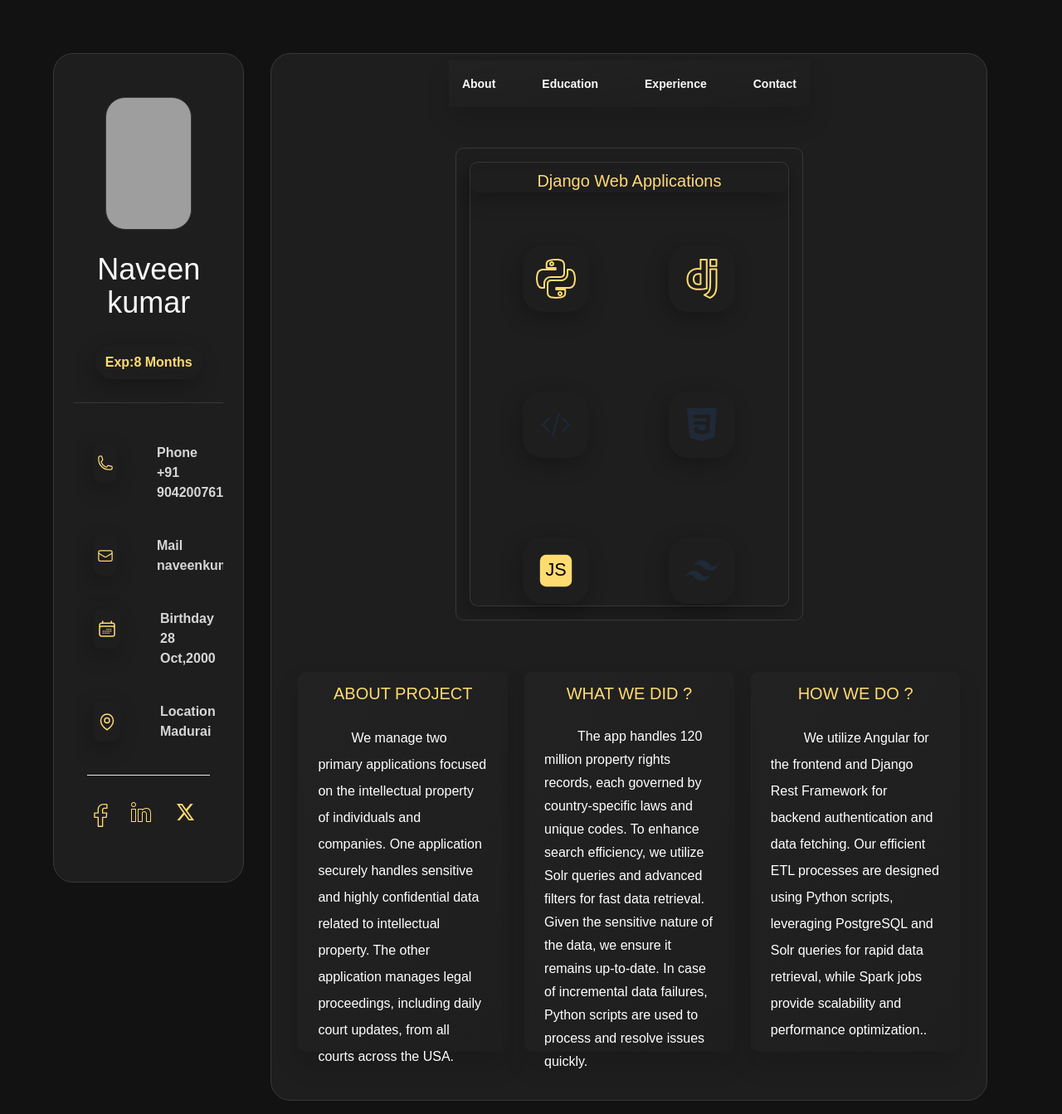
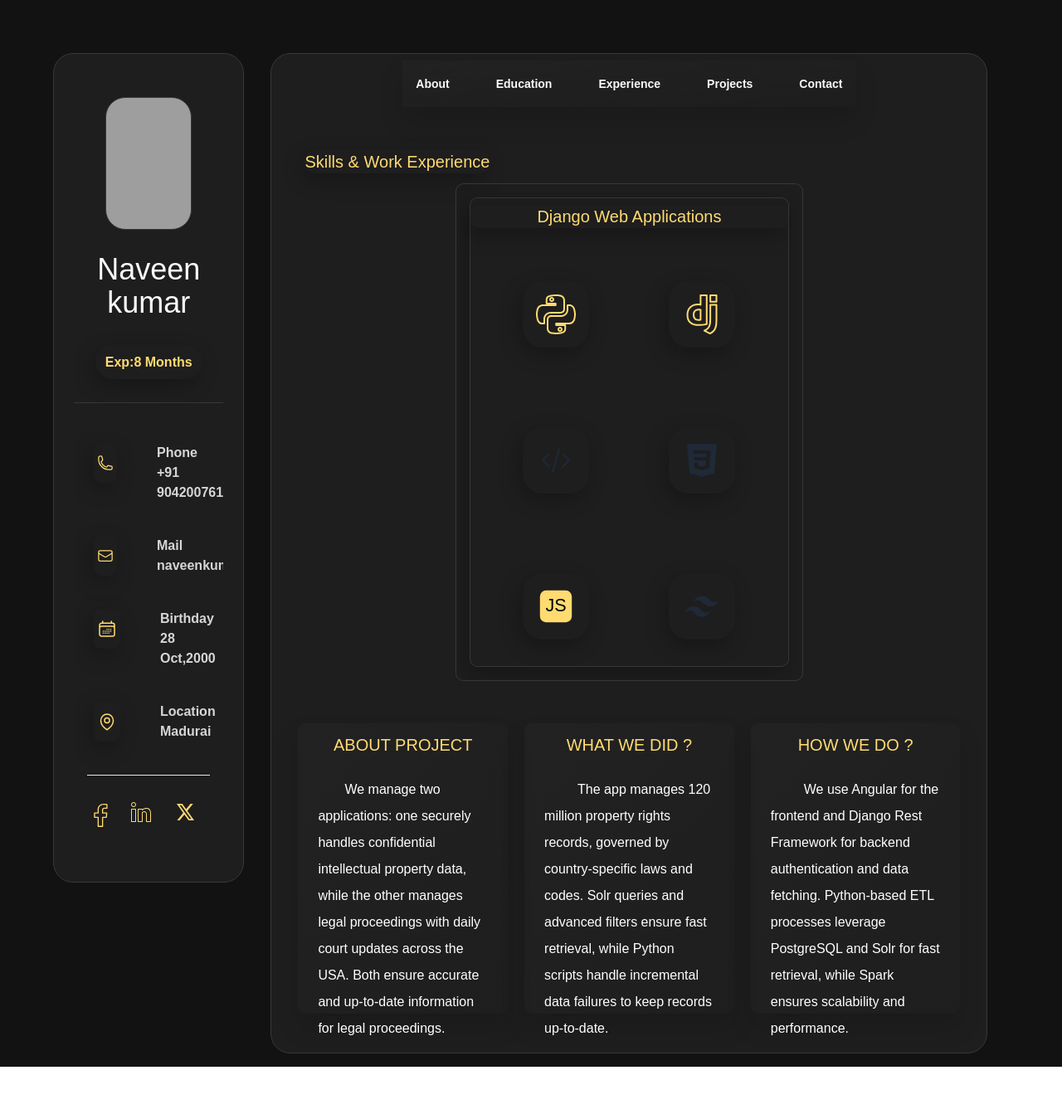
Before and after one commit to Naveenkumar2810/Naveen_portfolio, a React (Create React App) app: page /workexp in a window 1280 px wide. Shown: the whole page at 83% size. After the commit the page ends 1286 px from the top, so only its background shows below. Built offline with nearby package versions, Linux system fonts and the light colour scheme; grey boxes are pictures that could not be loaded.

Commit message:
Resume space

```diff
--- a/src/Base.js
+++ b/src/Base.js
@@ -3,8 +3,9 @@ import Profile from './Profile';
 import About from './About';
 import Education from './Education';
 import WorkExp from './WorkExp';
+import Project from './Project';
 import Contact from './Contact';
-import Min_Profile from './Min_prof';
+import Min_prof from './Min_prof';
 // import Routerlayout from './Routerlayout';
 import {Routes,Route} from 'react-router-dom'
 import Navbar from './Navbar';
@@ -28,7 +29,7 @@ const Base = () => {
       <div className='pages-right md:grid grid-rows-12 md:w-3/4 w-full md:min-h-full min-h-screen h-auto bg-page border-[1px] border-br md:rounded-lg flex flex-col '>
         <div className='w-full p-2 md:p-6 mt-2 h-auto md:row-span-12 md:hidden'>
           {
-           window.innerWidth <770 &&<Min_Profile/>
+           window.innerWidth <770 &&<Min_prof/>
           }
         </div>
         <div className='W-full md:row-span-1 sticky bottom-0 justify-center py-2 md:block hidden'>
@@ -39,6 +40,7 @@ const Base = () => {
               <Route path="/React_portfolio" element={<About/>} />
               <Route path="/education" element={<Education />} />
               <Route path="/workexp" element={<WorkExp />} />
+              <Route path="/Project" element={<Project />} />
               <Route path="/contact" element={<Contact />} />
             </Routes>
         </div>
--- a/src/Contact.js
+++ b/src/Contact.js
@@ -38,7 +38,7 @@ const Contact = () => {
         }
    }
   else{
-      if(value.length>10){
+      if(value.length>4){
       e.target.style.border ='1px solid green'
       setField({...fields,message:true})
       }
@@ -70,9 +70,9 @@ const Contact = () => {
     <div className='w-full min-h-full flex flex-col justify-center items-center mt-5 md:mt-0'>
         <h1 className='w-full md:w-1/2 md:text-4xl text-xl text-cus-yell items-center'>Contact Form</h1>
         <form onSubmit={(e)=> form_submit(e)}  className=' w-full md:w-1/2 h-full md:h-1/2 justify-center text-white-1 p-5 px-8 flex flex-row flex-wrap md:gap-2 gap-5 '>
-            <input onChange={(e)=>Check_input(e)} name='fname' className='w-full md:w-72 bg-highlight1 md:p-5 p-3 border-b-[1px] border-br rounded-lg focus:outline-none focus:border-cus-yell' type='text' placeholder='Full Name'/>
-            <input onChange={(e)=>Check_input(e)} name='email' className='w-full md:w-1/2 bg-highlight1 md:p-5 p-3 border-b-[1px] border-br rounded-lg focus:outline-none focus:border-cus-yell' type='Email' placeholder='Email'/>
-            <input onChange={(e)=>Check_input(e)} name='message' className='w-full md:w-full bg-highlight1 md:p-6 p-4 border-b-[1px] border-br rounded-lg h-32 focus:outline-none focus:border-cus-yell md:mt-2' type='text' placeholder='Message'/>
+            <input onChange={(e)=>Check_input(e)} name='fname' className='w-full md:w-72 bg-highlight1 md:p-5 p-3 border-b-[1px] border-br rounded-lg text-white focus:outline-none focus:ring-0 focus:border-none' type='text' placeholder='Your Name' required/>
+            <input onChange={(e)=>Check_input(e)} name='email' className='w-full md:w-1/2 bg-highlight1 md:p-5 p-3 border-b-[1px] border-br rounded-lg text-white focus:outline-none focus:ring-0 focus:border-none' type='Email' placeholder='Your Email' required/>
+            <input onChange={(e)=>Check_input(e)} name='message' className='w-full md:w-full bg-highlight1 md:p-6 p-4 border-b-[1px] border-br rounded-lg h-32 md:mt-2 text-white focus:outline-none focus:ring-0 focus:border-none' type='text' placeholder='Message' required/>
             <div className='phone w-full h-30 p-2 flex justify-center md:justify-start'>
               <span className='w-1/2 md:w-1/4 md:h-16 h-12 p-1 rounded-lg text-cus-yell  flex justify-center items-center gap-4 bg-icon shadow-icon-sd'>
                 <svg xmlns="http://www.w3.org/2000/svg" fill="none" viewBox="0 0 24 24" stroke="currentColor" class="size-6">
--- a/src/Education.js
+++ b/src/Education.js
@@ -78,13 +78,15 @@ const Education = () => {
                </motion.span>
                <motion.h1 initial={{opacity:0,scale:1,y:50}} animate={{opacity:1,scale:1,y:0}} transition={{delay:1.5,type:'spring',stiffness:120}} className='p-3 md:text-2xl text-lg font-bold text-heading'>Resume</motion.h1>
             </div>
-            <div className='Resume-download md:w-1/2 w-full h-38 mx-auto my-auto items-center md:p-4 flex p-4 '>
-               <motion.span initial={{opacity:0,scale:1,y:50}} animate={{opacity:1,scale:1,y:0}} transition={{delay:1.75,type:'spring',stiffness:120}} className='md:w-fit w-full h-auto text-cus-yell p-3 mx-auto flex justify-center rounded-md bg-card shadow-card-sd flex-col '>
-                  <h1 className='text-heading md:text-xl text-base font-bold text-left'>click to download resume </h1>
-                  <svg xmlns="http://www.w3.org/2000/svg" fill="none" viewBox="0 0 24 24" stroke-width="1.5" stroke="currentColor" class="size-20">
-                    <path stroke-linecap="round" stroke-linejoin="round" d="m9 13.5 3 3m0 0 3-3m-3 3v-6m1.06-4.19-2.12-2.12a1.5 1.5 0 0 0-1.061-.44H4.5A2.25 2.25 0 0 0 2.25 6v12a2.25 2.25 0 0 0 2.25 2.25h15A2.25 2.25 0 0 0 21.75 18V9a2.25 2.25 0 0 0-2.25-2.25h-5.379a1.5 1.5 0 0 1-1.06-.44Z" />
+            <div className='Resume-download md:w-1/3 w-2/3 h-38 mx-auto my-auto items-center md:p-4 flex p-4'>
+             <a className='md:w-fit w-full h-auto'>
+               <motion.span initial={{opacity:0,scale:1,y:50}} animate={{opacity:1,scale:1,y:0}} transition={{delay:1.75,type:'spring',stiffness:120}} className='md:w-fit w-fit h-auto text-cus-yell p-3 mx-auto flex justify-center rounded-full bg-card shadow-card-sd flex-col '>
+                  <svg class="w-24 h-24 text-cus-yell" aria-hidden="true" xmlns="http://www.w3.org/2000/svg" fill="currentColor" viewBox="0 0 24 24">
+                    <path fill-rule="evenodd" d="M13 11.15V4a1 1 0 1 0-2 0v7.15L8.78 8.374a1 1 0 1 0-1.56 1.25l4 5a1 1 0 0 0 1.56 0l4-5a1 1 0 1 0-1.56-1.25L13 11.15Z" clip-rule="evenodd"/>
+                    <path fill-rule="evenodd" d="M9.657 15.874 7.358 13H5a2 2 0 0 0-2 2v4a2 2 0 0 0 2 2h14a2 2 0 0 0 2-2v-4a2 2 0 0 0-2-2h-2.358l-2.3 2.874a3 3 0 0 1-4.685 0ZM17 16a1 1 0 1 0 0 2h.01a1 1 0 1 0 0-2H17Z" clip-rule="evenodd"/>
                  </svg>
                </motion.span>
+             </a>
             </div>
         </div>
     </div>
--- a/src/Min_prof.js
+++ b/src/Min_prof.js
@@ -1,6 +1,6 @@
 import {React,useState} from 'react'
 
-const Min_Profile = () => {
+const Min_prof = () => {
   const [direction, setDirection] = useState({
     arrow:true,
     height:'h-auto'
@@ -97,4 +97,4 @@ const Min_Profile = () => {
   )
   }
 
-export default Min_Profile;
+export default Min_prof;
--- a/src/Navbar.js
+++ b/src/Navbar.js
@@ -3,12 +3,13 @@ import {Link} from 'react-router-dom'
 
 const Navbar = () => {
   return (
-    <div className='w-full md:row-span-1 text-heading text-bold md:rounded-full font-semibold mx-auto items-center justify-center md:flex '>
+    <div className='w-full md:row-span-1 text-heading text-bold md:rounded-full font-semibold mx-auto items-center justify-center md:flex'>
             <ul className='flex flex-row justify-around items-center gap-4 md:gap-14 p-2 md:p-4 md:bg-card shadow-card-sd z-10'>
-              <Link to='React_Portfolio'><li className='inline-block text-sm'>About</li></Link>
-              <Link to='Education'><li className='inline-block text-sm'>Education</li></Link>
-              <Link to='WorkEXP'><li className='inline-block text-sm'>Experience</li></Link>
-              <Link to='Contact'><li className='inline-block text-sm'>Contact</li></Link>
+              <Link to='React_Portfolio'><li className='inline-block md:text-sm text-xs'>About</li></Link>
+              <Link to='Education'><li className='inline-block md:text-sm text-xs'>Education</li></Link>
+              <Link to='WorkEXP'><li className='inline-block md:text-sm text-xs'>Experience</li></Link>
+              <Link to='Project'><li className='inline-block md:text-sm text-xs'>Projects</li></Link>
+              <Link to='Contact'><li className='inline-block md:text-sm text-xs'>Contact</li></Link>
             </ul>
    </div>
   )
--- /dev/null
+++ b/src/Project.js
@@ -0,0 +1,16 @@
+import React from 'react'
+
+const Project = () => {
+  return (
+    <div className='w-full h-full flex justify-center items-center flex-col gap-5'>
+        <h1 initial={{opacity:0,scale:1,y:50}} animate={{opacity:1,scale:1,y:0}} transition={{delay:0.25,type:'spring',stiffness:120}} className='bg-icon shadow-icon-sd text-xl text-cus-yell text-bold mt-2 w-fit rounded-lg'>Food ordering web application</h1>
+        <div className='w-4/5 md:w-2/3 h-80 md:h-2/3 rounded-lg p-2 border-[1px] border-br'>
+          <a className='w-full h-full' href='https://naveenkumar2810.github.io/Dj_react/' target="_blank" rel="noreferrer">
+           <img className='w-full h-full overflow-hidden rounded-lg object-cover' src='https://naveen28.s3.eu-north-1.amazonaws.com/Food_order.png' alt='Project'></img>
+          </a>
+        </div>
+    </div>
+  )
+}
+
+export default Project
--- a/src/WorkExp.js
+++ b/src/WorkExp.js
@@ -3,8 +3,8 @@ import {motion} from 'framer-motion'
 
 const WorkExp = () => {
 return (
-    <div className='w-full h-full flex flex-col mt-3 md:mt-0 p-2 px-3 overflow-hidden'>
-        <div className='Exp-and-skill w-full h-1/2 flex flex-row'>
+    <div className='w-full h-full flex flex-col md:mt-0 p-2 px-3 overflow-hidden'>
+        <div className='Exp-and-skill w-full h-[calc(60%)] flex flex-col'>
             {/* <div className='Exp-details w-2/5 h-full border border-white flex justify-center items-center'>
               <div className='w-5/6 h-5/6 border border-white flex flex-col text-light-gray justify-center px-6 gap-4'>
                   <h1 className='font-bold text-heading text-left'>Previous Company: Hash Agile Technologies</h1>
@@ -13,8 +13,9 @@ return (
                   <span className='text-left'>Role: Part of a 2 Global web site</span>
               </div>
             </div> */}
-            <div className='scrollable-div md w-full md:w-1/2 h-auto md:h-full  p-4 md:p-4 flex md:flex-row gap-20 overflow-x-scroll overflow-y-hidden mx-auto flex-nowrap border-[1px] border-br rounded-md'>
-              <div className='python-full min-w-full h-auto  md:h-full mx-auto Skill_icons flex flex-row gap-3 md:gap-8 justify-center bg-icon shadow-icon-sd border-[1px] border-br rounded-md flex-wrap'>
+            <motion.h1 initial={{opacity:0,scale:1,y:50}} animate={{opacity:1,scale:1,y:0}} transition={{delay:0.25,type:'spring',stiffness:120}} className='bg-icon shadow-icon-sd text-xl text-cus-yell text-bold mt-2 w-fit rounded-lg md:ml-7'>Skills & Work Experience</motion.h1>
+            <div className='scrollable-div md w-full md:w-1/2 h-auto md:h-full p-4 md:p-4 flex md:flex-row gap-20 mx-auto overflow-x-scroll overflow-y-hidden flex-nowrap border-[1px] border-br rounded-md mt-3'>
+              <div className='python-full min-w-full h-auto  md:h-auto mx-auto Skill_icons flex flex-row gap-3 md:gap-8 justify-center bg-icon shadow-icon-sd border-[1px] border-br rounded-md flex-wrap'>
                   <motion.h1 initial={{opacity:0,scale:1,y:50}} animate={{opacity:1,scale:1,y:0}} transition={{delay:0.25,type:'spring',stiffness:120}} className='bg-icon shadow-icon-sd text-xl text-cus-yell text-bold w-full rounded-md mt-2'>Django Web Applications</motion.h1>
                   <motion.div initial={{opacity:0,scale:0,y:50}} animate={{opacity:1,scale:1,y:0}} transition={{delay:0.5,type:'spring',stiffness:120}} className='w-auto h-auto p-8' title='Python'>
                     <span className='w-20 h-20 bg-icon p-4 rounded-lg text-cus-yell shadow-icon-sd flex justify-center items-center'>
@@ -163,25 +164,21 @@ return (
               </div>
             </div>
         </div>
-        <div className='w-full h-1/2 flex flex-col md:flex-row md:px-5 p-1 gap-5 text-light-gray mt-3'>
+        <div className='w-full h-[calc(40%)] flex flex-col md:flex-row md:px-5 p-1 gap-5 text-light-gray mt-3'>
           <motion.div initial={{opacity:0,scale:1,y:100}} animate={{opacity:1,scale:1,y:0}} transition={{delay:0.5,type:'spring',stiffness:120}} className='w-full md:w-1/3 h-5/6 my-auto bg-card shadow-card-sd rounded-md p-3 px-6 '>
             <h3 className=' text-cus-yell text-center text-bold text-xl w-fit px-2 mx-auto rounded-lg'>ABOUT PROJECT</h3>
-            <p className='text-white text-left my-6 md:indent-10 leading-7 md:leading-8 font-light text-sm md:text-base'>We manage two primary applications focused on the intellectual property of individuals and companies.
-               One application securely handles sensitive and highly confidential data related to intellectual property.
-               The other application manages legal proceedings, including daily court updates, from all courts across the USA.
+            <p className='text-white text-left my-6 md:indent-8 leading-7 md:leading-8 font-light text-sm md:text-base'>We manage two applications: one securely handles confidential intellectual property data, while the other manages legal proceedings with daily court updates across the USA. Both ensure accurate and up-to-date information for legal proceedings.
             </p>
           </motion.div>
           <motion.div initial={{opacity:0,scale:1,y:100}} animate={{opacity:1,scale:1,y:0}} transition={{delay:0.75,type:'spring',stiffness:120}} className='md:w-1/3 h-5/6 my-auto bg-card shadow-card-sd rounded-md p-3 px-6'>
             <h3 className=' text-cus-yell text-center text-bold text-xl w-fit px-2 mx-auto rounded-lg'>WHAT WE DID ?</h3>
-            <p className='text-white text-left my-6 md:indent-10 leading-7 md:leading-7 font-light text-sm md:text-base'>The app handles 120 million property rights records, each governed by country-specific laws and unique codes. To enhance search efficiency,
-              we utilize Solr queries and advanced filters for fast data retrieval.
-              Given the sensitive nature of the data, we ensure it remains up-to-date. In case of incremental data failures, Python scripts are used to process and resolve issues quickly.
+            <p className='text-white text-left my-6 md:indent-10 leading-7 md:leading-8 font-light text-sm md:text-base'>The app manages 120 million property rights records, governed by country-specific laws and codes. Solr queries and advanced filters ensure fast retrieval, while Python scripts handle incremental data failures to keep records up-to-date.
             </p>
           </motion.div>
           <motion.div initial={{opacity:0,scale:1,y:100}} animate={{opacity:1,scale:1,y:0}} transition={{delay:1,type:'spring',stiffness:120}} className='md:w-1/3 h-5/6 my-auto bg-card shadow-card-sd rounded-md p-3 px-6'>
             <h3 className=' text-cus-yell text-center text-bold text-xl w-fit px-2 mx-auto rounded-lg'>HOW WE DO ?</h3>
             <p className='text-white text-left md:indent-10 leading-7 md:leading-8 my-6 font-light text-sm md:text-base'>
-              We utilize Angular for the frontend and Django Rest Framework for backend authentication and data fetching. Our efficient ETL processes are designed using Python scripts, leveraging PostgreSQL and Solr queries for rapid data retrieval, while Spark jobs provide scalability and performance optimization..
+            We use Angular for the frontend and Django Rest Framework for backend authentication and data fetching. Python-based ETL processes leverage PostgreSQL and Solr for fast retrieval, while Spark ensures scalability and performance.
             </p>
           </motion.div>
         </div>
```
